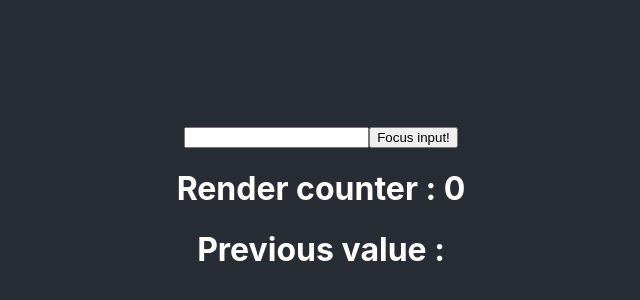
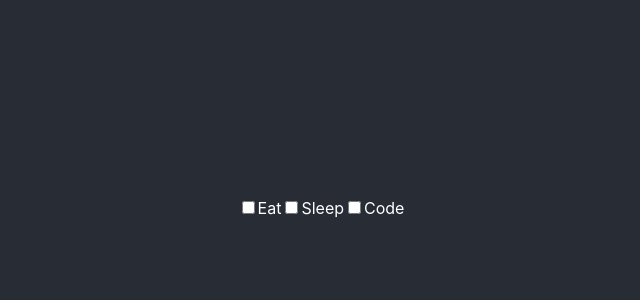
Before and after one commit to valenoirs/learning-react-hooks, a React (Create React App) app: page / in a window 1280 px wide. Shown: the part 192-492 px from the top of the page, without its empty margins (319-959 px from the left). Built offline with nearby package versions, Linux system fonts and the light colour scheme.

Commit message:
useReducer

```diff
--- a/src/App.js
+++ b/src/App.js
@@ -5,6 +5,7 @@ import UseState from './module/UseState'
 import UseEffect from './module/UseEffect'
 import UseContext from './module/UseContext/UseContext';
 import UseRef from './module/UseRef'
+import UseReducer from './module/UseReducer'
 
 function App() {
   return (
@@ -12,7 +13,8 @@ function App() {
         {/* <UseState /> */}
         {/* <UseEffect /> */}
         {/* <UseContext /> */}
-        <UseRef />
+        {/* <UseRef /> */}
+        <UseReducer />
     </main>
   );
 }
--- /dev/null
+++ b/src/module/UseReducer.jsx
@@ -0,0 +1,65 @@
+/* eslint-disable */
+
+// useReduce
+// The useReducer Hook is similar to the useState Hook.
+// If you find yourself keeping track of multiple pieces of state that rely on complex logic, useReducer may be useful.
+
+import { useReducer } from "react"
+
+const todoList = [
+    {
+        id: 1,
+        name: 'Eat',
+        isDone: false
+    },
+    {
+        id: 2,
+        name: 'Sleep',
+        isDone: false
+    },
+    {
+        id: 3,
+        name: 'Code',
+        isDone: false
+    },
+]
+
+const UseReducer = (props) => {
+    const [todos, dispatch] = useReducer((state, action) => {
+        switch(action.status) {
+            case 'COMPLETE' :
+                return state.map(todo => {
+                    if (todo.id === action.id) {
+                        return { ...todo, isDone: !todo.isDone}
+                    }
+                    else{
+                        return todo
+                    }
+                })
+            default :
+                return state
+        }
+    },
+    todoList)
+
+    const handleCheck = async (argument) => {
+        dispatch({status: 'COMPLETE', id: argument.id})
+    }
+
+    return (
+        <div>
+            {todos.map((element) => (
+                <label key={element.id}>
+                    <input
+                        type='checkbox'
+                        checked={element.isDone}
+                        onChange={() => handleCheck(element)}
+                    />
+                    {element.name}
+                </label>
+            ))}
+        </div>
+    )
+}
+
+export default UseReducer
```
